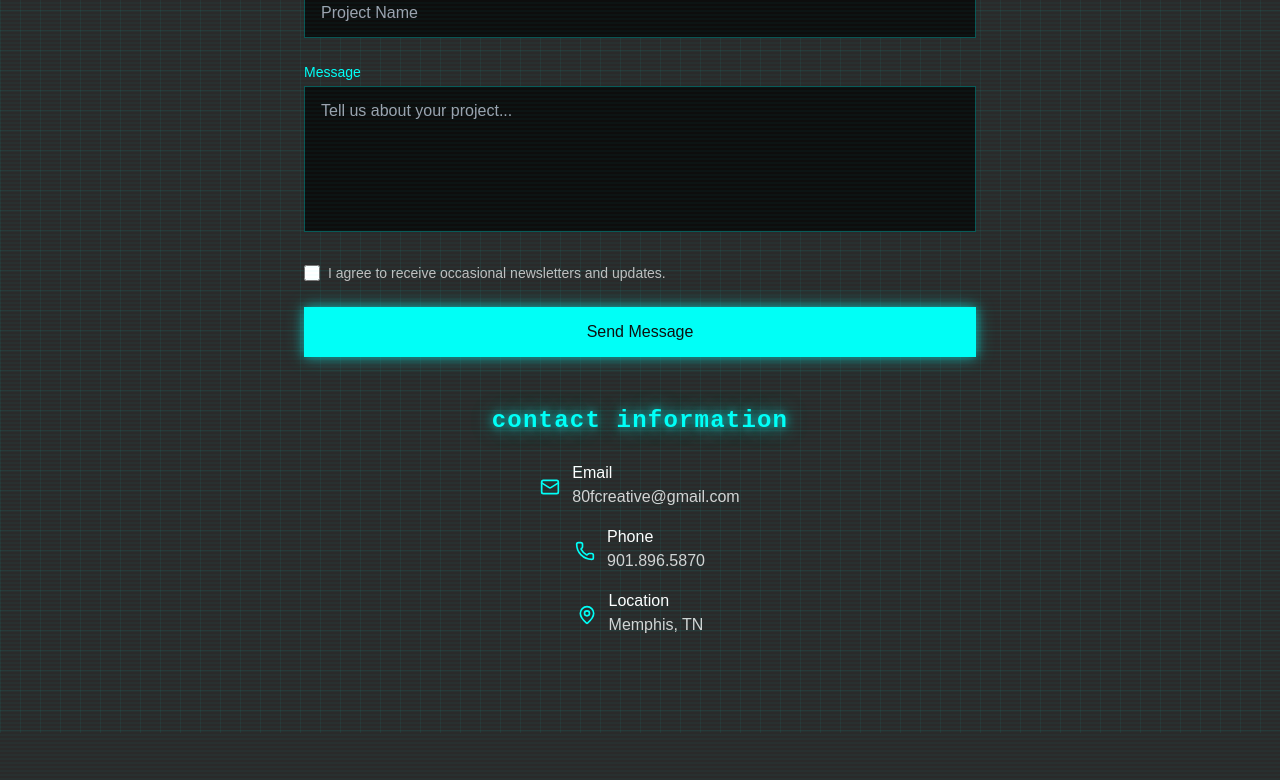
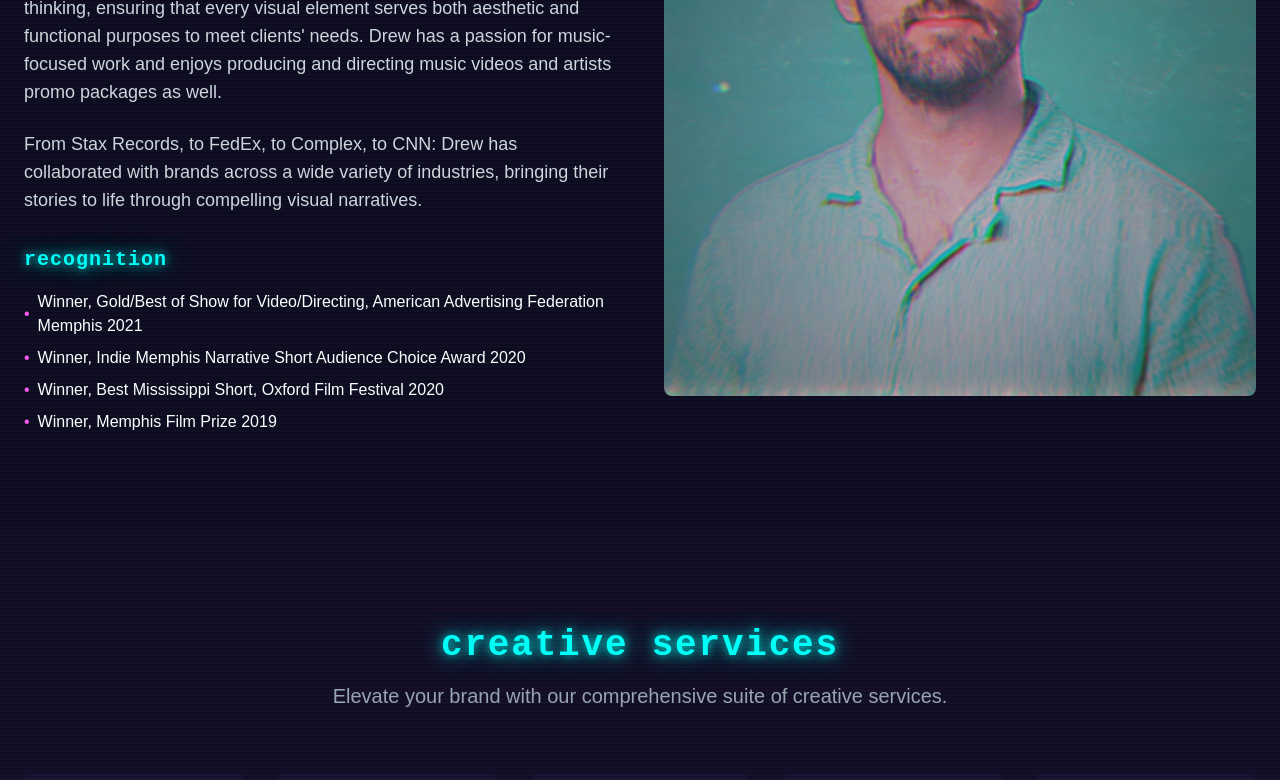
Before and after one commit to atfleming/80fcreative, a React (Vite) app: page / in a window 1280 px wide. Shown: the part 2200-2980 px from the top of the page. Built offline with nearby package versions, Linux system fonts and the light colour scheme.

Commit message:
added back about me and services section

```diff
--- a/src/App.tsx
+++ b/src/App.tsx
@@ -2,6 +2,8 @@ import React from 'react';
 import { Hero } from './components/Hero';
 import { Portfolio } from './components/Portfolio';
 import { AnimatedVideoSection } from './components/AnimatedVideoSection';
+import { About } from './components/About';
+import { Services } from './components/Services';
 import { SideScrollGallery, Project } from './components/SideScrollGallery';
 // import { About } from './components/About'
 // import { Services } from './components/Services'
@@ -70,9 +72,8 @@ export function App() {
               }))}
             />
             */}
-          {/* About and Services sections moved to separate pages */}
-          {/* <About /> */}
-          {/* <Services /> */}
+          <About />
+          <Services />
           {/* Development section temporarily hidden */}
           {/* <Development /> */}
           {/* Newsletter section temporarily hidden */}
```
